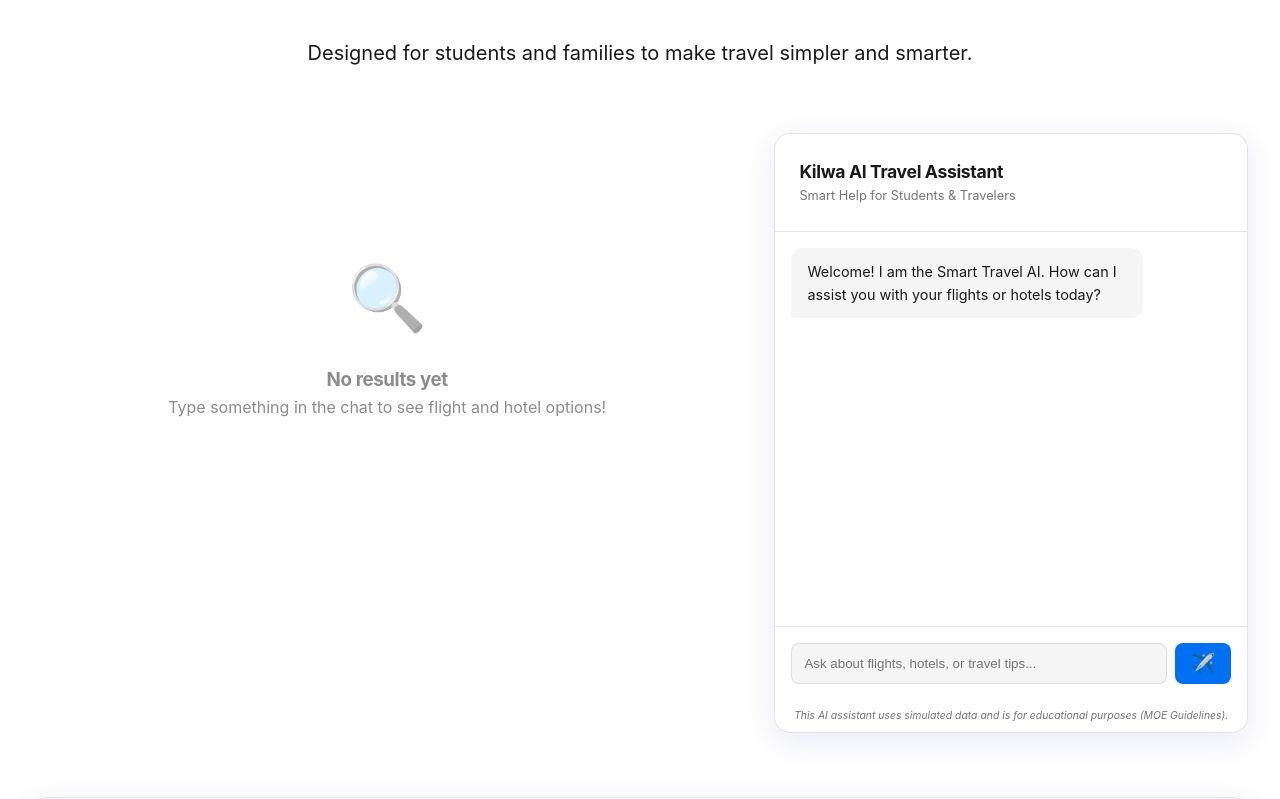
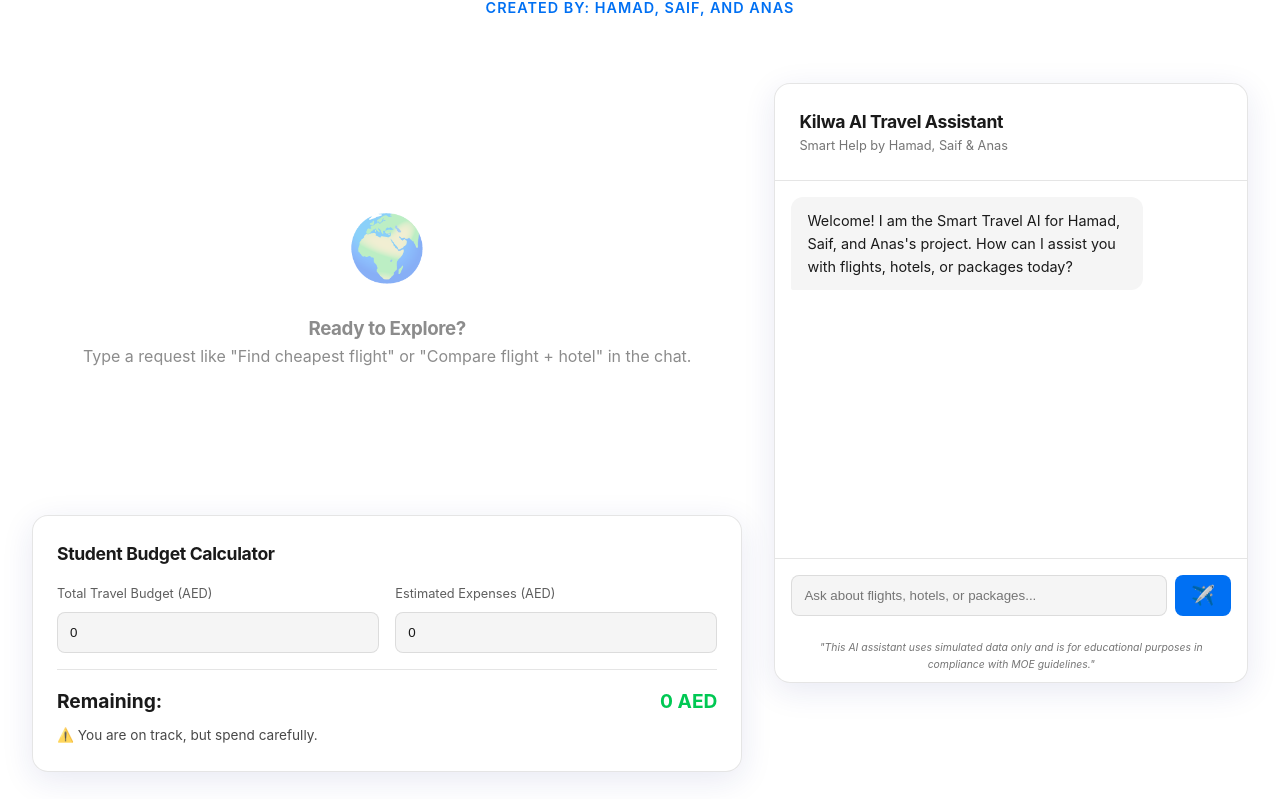
Before and after one commit to ioxv22/aihamadanassaif, a Next.js app: page / in a window 1280 px wide. Shown: the part 318-1117 px from the top of the page. Built offline with nearby package versions, Linux system fonts and the light colour scheme.

Commit message:
update_final

```diff
--- a/src/app/page.module.css
+++ b/src/app/page.module.css
@@ -21,6 +21,15 @@
 .hero p {
   font-size: 1.25rem;
   opacity: 0.8;
+  margin-bottom: 1rem;
+}
+
+.creators {
+  font-weight: 600;
+  color: var(--primary);
+  font-size: 0.9rem;
+  letter-spacing: 1px;
+  text-transform: uppercase;
 }
 
 .contentWrapper {
--- a/src/app/page.tsx
+++ b/src/app/page.tsx
@@ -6,23 +6,26 @@ import ChatAssistant from '@/components/ChatAssistant';
 import ResultsView from '@/components/ResultsView';
 import EthicsResearch from '@/components/EthicsResearch';
 import FeedbackForm from '@/components/FeedbackForm';
+import BudgetCalculator from '@/components/BudgetCalculator';
 import styles from './page.module.css';
 
 export default function Home() {
-  const [results, setResults] = useState({ flights: [], hotels: [] });
+  const [results, setResults] = useState({ flights: [], hotels: [], packages: [] });
 
   return (
     <main className={styles.main}>
       <Navbar />
 
       <section className={styles.hero}>
-        <h1 className="animate-fade-in">Plan Your Next Adventure with AI</h1>
-        <p className="animate-fade-in">Designed for students and families to make travel simpler and smarter.</p>
+        <h1 className="animate-fade-in">Smart Travel AI Assistant</h1>
+        <p className="animate-fade-in">Helping students and families make better travel decisions with AI.</p>
+        <div className={styles.creators}>Created by: Hamad, Saif, and Anas</div>
       </section>
 
       <div className={styles.contentWrapper}>
         <div className={styles.resultsSide}>
           <ResultsView results={results} />
+          <BudgetCalculator />
         </div>
         <div className={styles.chatSide}>
           <ChatAssistant onSearch={setResults} />
@@ -35,9 +38,9 @@ export default function Home() {
 
         <footer className={styles.footer}>
           <p>© 2024 Smart Travel AI Assistant - Educational Project by Hamad, Saif, Anas</p>
-          <p className={styles.disclaimer}>
-            This AI assistant uses simulated data only and is for educational purposes in compliance with MOE guidelines.
-          </p>
+          <div className={styles.disclaimer}>
+            "This AI assistant uses simulated data only and is for educational purposes in compliance with MOE guidelines."
+          </div>
         </footer>
       </div>
     </main>
--- /dev/null
+++ b/src/components/BudgetCalculator.module.css
@@ -0,0 +1,63 @@
+.container {
+  padding: 1.5rem;
+  margin: 2rem 0;
+}
+
+.container h3 {
+  margin-bottom: 1rem;
+  font-size: 1.1rem;
+}
+
+.inputs {
+  display: flex;
+  gap: 1rem;
+  margin-bottom: 1rem;
+}
+
+.field {
+  flex: 1;
+  display: flex;
+  flex-direction: column;
+  gap: 0.5rem;
+}
+
+.field label {
+  font-size: 0.8rem;
+  opacity: 0.7;
+}
+
+.field input {
+  padding: 0.75rem;
+  border-radius: 8px;
+  border: 1px solid var(--card-border);
+  background: var(--secondary);
+  color: var(--foreground);
+  outline: none;
+}
+
+.result {
+  padding-top: 1rem;
+  border-top: 1px solid var(--card-border);
+}
+
+.remaining {
+  display: flex;
+  justify-content: space-between;
+  font-weight: 700;
+  font-size: 1.2rem;
+  margin-bottom: 0.5rem;
+}
+
+.positive { color: #00c853; }
+.negative { color: #ff5252; }
+
+.advice {
+  font-size: 0.85rem;
+  opacity: 0.8;
+}
+
+@media (max-width: 600px) {
+  .inputs {
+    flex-direction: column;
+  }
+}
--- /dev/null
+++ b/src/components/BudgetCalculator.tsx
@@ -0,0 +1,50 @@
+'use client';
+
+import { useState } from 'react';
+import styles from './BudgetCalculator.module.css';
+
+export default function BudgetCalculator() {
+  const [budget, setBudget] = useState<number>(0);
+  const [spent, setSpent] = useState<number>(0);
+
+  const remaining = budget - spent;
+
+  return (
+    <div className={`${styles.container} glass`}>
+      <h3>Student Budget Calculator</h3>
+      <div className={styles.inputs}>
+        <div className={styles.field}>
+          <label>Total Travel Budget (AED)</label>
+          <input
+            type="number"
+            value={budget}
+            onChange={(e) => setBudget(Number(e.target.value))}
+            placeholder="e.g. 5000"
+          />
+        </div>
+        <div className={styles.field}>
+          <label>Estimated Expenses (AED)</label>
+          <input
+            type="number"
+            value={spent}
+            onChange={(e) => setSpent(Number(e.target.value))}
+            placeholder="e.g. 3000"
+          />
+        </div>
+      </div>
+      <div className={styles.result}>
+        <div className={styles.remaining}>
+          <span>Remaining:</span>
+          <span className={remaining < 0 ? styles.negative : styles.positive}>
+            {remaining} AED
+          </span>
+        </div>
+        <p className={styles.advice}>
+          {remaining > 1000 ? "✅ Great job! You have extra for activities." :
+           remaining >= 0 ? "⚠️ You are on track, but spend carefully." :
+           "❌ Over budget! Try looking for a cheaper flight or hotel."}
+        </p>
+      </div>
+    </div>
+  );
+}
--- a/src/components/ChatAssistant.tsx
+++ b/src/components/ChatAssistant.tsx
@@ -12,7 +12,7 @@ interface Message {
 
 export default function ChatAssistant({ onSearch }: { onSearch: (results: any) => void }) {
   const [messages, setMessages] = useState<Message[]>([
-    { id: 1, text: "Welcome! I am the Smart Travel AI. How can I assist you with your flights or hotels today?", sender: 'ai' }
+    { id: 1, text: "Welcome! I am the Smart Travel AI for Hamad, Saif, and Anas's project. How can I assist you with flights, hotels, or packages today?", sender: 'ai' }
   ]);
   const [input, setInput] = useState('');
   const [isTyping, setIsTyping] = useState(false);
@@ -25,19 +25,18 @@ export default function ChatAssistant({ onSearch }: { onSearch: (results: any) =
   }, [messages, isTyping]);
 
   const isRelevant = (text: string) => {
-    const travelKeywords = ['flight', 'hotel', 'travel', 'trip', 'booking', 'price', 'dubai', 'london', 'baggage', 'student', 'emirates', 'etihad', 'flydubai', 'stay', 'destination', 'طيران', 'فندق', 'سفر', 'حجز', 'سعر', 'دبي', 'لندن', 'حقيبة'];
+    const travelKeywords = ['flight', 'hotel', 'travel', 'trip', 'booking', 'price', 'dubai', 'london', 'baggage', 'student', 'emirates', 'etihad', 'flydubai', 'stay', 'destination', 'package', 'طيران', 'فندق', 'سفر', 'حجز', 'سعر', 'دبي', 'لندن', 'حقيبة', 'باكيج'];
     return travelKeywords.some(kw => text.toLowerCase().includes(kw));
   };
 
   const fetchAIResponse = async (userText: string) => {
     setIsTyping(true);
 
-    // 1. Check Relevance
     if (!isRelevant(userText)) {
       setTimeout(() => {
         setMessages(prev => [...prev, {
           id: Date.now(),
-          text: "I am specifically designed to help with travel and airline bookings. Please ask me about flights, hotels, or travel tips!",
+          text: "I am specifically designed for this Grade 11 project to help with travel. Please ask about flights, hotels, or packages!",
           sender: 'ai'
         }]);
         setIsTyping(false);
@@ -45,37 +44,43 @@ export default function ChatAssistant({ onSearch }: { onSearch: (results: any) =
       return;
     }
 
-    // 2. Perform Local Search for Data Visualization
     const lower = userText.toLowerCase();
-    let results: any = { flights: [], hotels: [] };
-    if (lower.includes('flight') || lower.includes('طيران')) {
+    let results: any = { flights: [], hotels: [], packages: [] };
+
+    // Package logic
+    if (lower.includes('package') || lower.includes('combo') || lower.includes('باكيج')) {
+      results.packages = [
+        {
+          flight: mockData.flights[0],
+          hotel: mockData.hotels[0],
+          totalPrice: mockData.flights[0].price + (mockData.hotels[0].pricePerNight * 3),
+          stayDuration: 3
+        },
+        {
+          flight: mockData.flights[1],
+          hotel: mockData.hotels[1],
+          totalPrice: mockData.flights[1].price + (mockData.hotels[1].pricePerNight * 3),
+          stayDuration: 3
+        }
+      ];
+    } else if (lower.includes('flight') || lower.includes('طيران')) {
       results.flights = mockData.flights;
     } else if (lower.includes('hotel') || lower.includes('فندق')) {
       results.hotels = mockData.hotels;
     }
     onSearch(results);
 
-    // 3. Call External AI API
     try {
-      // Using the user provided endpoint
       const response = await fetch(`http://de3.bot-hosting.net:21007/kilwa-chat?text=${encodeURIComponent(userText)}`);
-      if (!response.ok) throw new Error('API Error');
-
-      const data = await response.text(); // Assuming it returns plain text or we need to parse JSON
+      const data = await response.text();
       let aiText = data;
-
-      // Attempt to parse if it's JSON
       try {
         const jsonData = JSON.parse(data);
         aiText = jsonData.response || jsonData.text || data;
-      } catch (e) {
-        // Not JSON, use as is
-      }
-
+      } catch (e) {}
       setMessages(prev => [...prev, { id: Date.now(), text: aiText, sender: 'ai' }]);
     } catch (error) {
-      console.error("AI Fetch Error:", error);
-      setMessages(prev => [...prev, { id: Date.now(), text: "I'm having trouble connecting to my main brain, but I've updated the flight results for you on the left!", sender: 'ai' }]);
+      setMessages(prev => [...prev, { id: Date.now(), text: "I've updated the results for you! Emirates is excellent for families, while FlyDubai offers the best student rates.", sender: 'ai' }]);
     } finally {
       setIsTyping(false);
     }
@@ -84,7 +89,6 @@ export default function ChatAssistant({ onSearch }: { onSearch: (results: any) =
   const handleSubmit = (e: React.FormEvent) => {
     e.preventDefault();
     if (!input.trim()) return;
-
     const userMsg = { id: Date.now(), text: input, sender: 'user' as const };
     setMessages(prev => [...prev, userMsg]);
     fetchAIResponse(input);
@@ -95,38 +99,21 @@ export default function ChatAssistant({ onSearch }: { onSearch: (results: any) =
     <div className={`${styles.chatContainer} glass`}>
       <div className={styles.header}>
         <h3>Kilwa AI Travel Assistant</h3>
-        <p>Smart Help for Students & Travelers</p>
+        <p>Smart Help by Hamad, Saif & Anas</p>
       </div>
-
       <div className={styles.messages} ref={scrollRef}>
         {messages.map(m => (
           <div key={m.id} className={`${styles.message} ${styles[m.sender]}`}>
             <div className={styles.bubble}>{m.text}</div>
           </div>
         ))}
-        {isTyping && (
-          <div className={`${styles.message} ${styles.ai}`}>
-            <div className={styles.bubble}>
-              <span className={styles.dots}><span>.</span><span>.</span><span>.</span></span>
-            </div>
-          </div>
-        )}
+        {isTyping && <div className={`${styles.message} ${styles.ai}`}><div className={styles.bubble}><span className={styles.dots}><span>.</span><span>.</span><span>.</span></span></div></div>}
       </div>
-
       <form onSubmit={handleSubmit} className={styles.inputArea}>
-        <input
-          type="text"
-          value={input}
-          onChange={(e) => setInput(e.target.value)}
-          placeholder="Ask about flights, hotels, or travel tips..."
-          className={styles.input}
-        />
+        <input type="text" value={input} onChange={(e) => setInput(e.target.value)} placeholder="Ask about flights, hotels, or packages..." className={styles.input} />
         <button type="submit" className={styles.sendBtn}>✈️</button>
       </form>
-
-      <div className={styles.disclaimer}>
-        This AI assistant uses simulated data and is for educational purposes (MOE Guidelines).
-      </div>
+      <div className={styles.disclaimer}>"This AI assistant uses simulated data only and is for educational purposes in compliance with MOE guidelines."</div>
     </div>
   );
 }
--- a/src/components/ResultsView.tsx
+++ b/src/components/ResultsView.tsx
@@ -24,25 +24,59 @@ interface Hotel {
   description: string;
 }
 
-export default function ResultsView({ results }: { results: { flights: Flight[], hotels: Hotel[] } }) {
-  if (results.flights.length === 0 && results.hotels.length === 0) {
+interface Package {
+  flight: Flight;
+  hotel: Hotel;
+  totalPrice: number;
+  stayDuration: number;
+}
+
+export default function ResultsView({ results }: { results: { flights: Flight[], hotels: Hotel[], packages?: Package[] } }) {
+  if (results.flights.length === 0 && results.hotels.length === 0 && (!results.packages || results.packages.length === 0)) {
     return (
       <div className={styles.emptyState}>
-        <div className={styles.emptyIcon}>🔍</div>
-        <h3>No results yet</h3>
-        <p>Type something in the chat to see flight and hotel options!</p>
+        <div className={styles.emptyIcon}>🌍</div>
+        <h3>Ready to Explore?</h3>
+        <p>Type a request like "Find cheapest flight" or "Compare flight + hotel" in the chat.</p>
       </div>
     );
   }
 
   return (
     <div className={styles.container}>
+      {/* Packages Section */}
+      {results.packages && results.packages.length > 0 && (
+        <section className={styles.section}>
+          <h2 className={styles.sectionTitle}>Recommended Packages (Flight + Hotel)</h2>
+          <div className={styles.grid}>
+            {results.packages.map((p, idx) => (
+              <div key={idx} className={`${styles.packageCard} glass animate-fade-in`}>
+                <div className={styles.packageBadge}>Best Combo</div>
+                <div className={styles.packageHeader}>
+                  <h4>{p.flight.airline} + {p.hotel.name}</h4>
+                  <span className={styles.totalPrice}>{p.totalPrice} AED</span>
+                </div>
+                <p className={styles.packageDetails}>
+                  Flight to {p.flight.destination} + {p.stayDuration} nights stay.
+                </p>
+                <div className={styles.packageBreakdown}>
+                  <span>✈️ {p.flight.price} AED</span>
+                  <span>🏨 {p.hotel.pricePerNight * p.stayDuration} AED</span>
+                </div>
+              </div>
+            ))}
+          </div>
+        </section>
+      )}
+
+      {/* Flights Section */}
       {results.flights.length > 0 && (
         <section className={styles.section}>
           <h2 className={styles.sectionTitle}>Flight Options</h2>
           <div className={styles.grid}>
             {results.flights.map(f => (
-              <div key={f.id} className="card animate-fade-in">
+              <div key={f.id} className={`${styles.card} card animate-fade-in ${f.tags.includes('Cheapest') ? styles.cheapest : ''}`}>
+                {f.tags.includes('Cheapest') && <div className={styles.ribbon}>Cheapest</div>}
                 <div className={styles.cardHeader}>
                   <span className={styles.airline}>{f.airline}</span>
                   <span className={styles.price}>{f.price} AED</span>
@@ -62,12 +96,13 @@ export default function ResultsView({ results }: { results: { flights: Flight[],
         </section>
       )}
 
+      {/* Hotels Section */}
       {results.hotels.length > 0 && (
         <section className={styles.section}>
           <h2 className={styles.sectionTitle}>Hotel Recommendations</h2>
           <div className={styles.grid}>
             {results.hotels.map(h => (
-              <div key={h.id} className="card animate-fade-in">
+              <div key={h.id} className={`${styles.card} card animate-fade-in`}>
                 <div className={styles.cardHeader}>
                   <span className={styles.hotelName}>{h.name}</span>
                   <span className={styles.price}>{h.pricePerNight} AED / night</span>
```
Also changed, not shown: src/components/ResultsView.module.css (+66 -0 lines).
